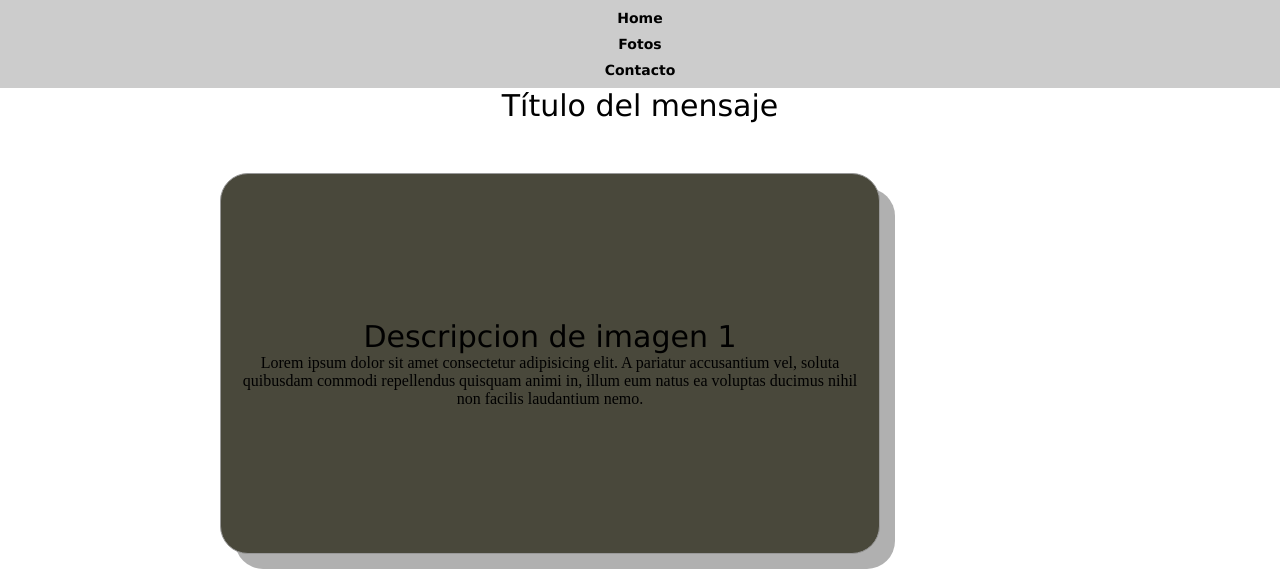
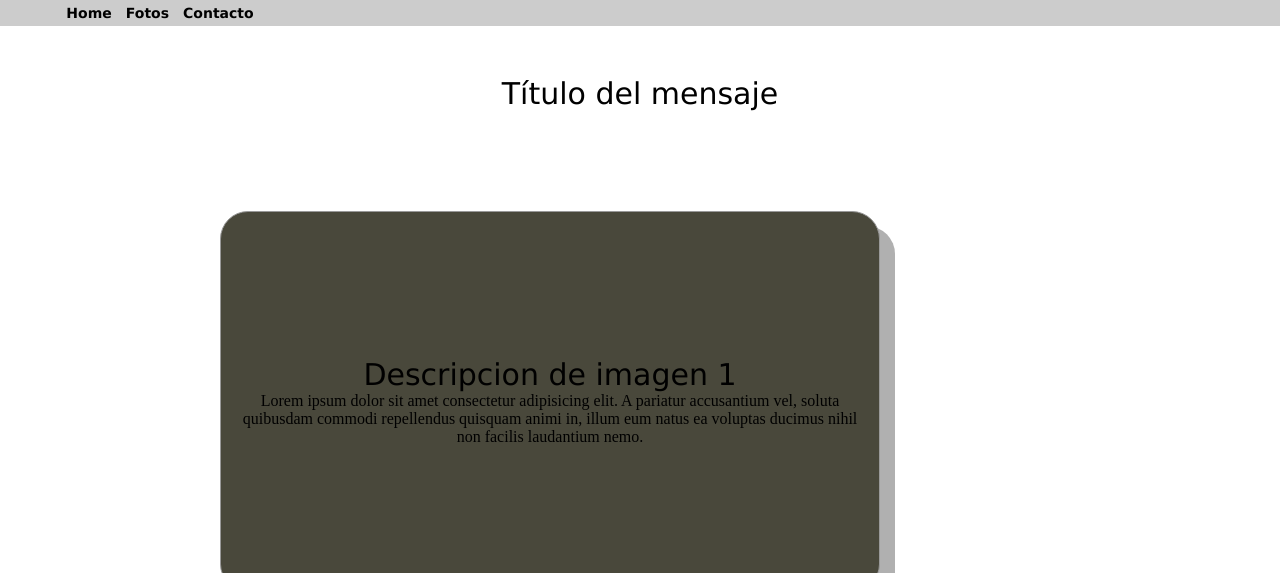
Before and after one commit to danieel696/Tarea2, a plain HTML site: page index.html in a window 1280 px wide. Shown: the top 573 px of the page. Drawn offline with Linux system fonts and the light colour scheme.

Commit message:
cuarto commit

```diff
--- a/css/estilos.css
+++ b/css/estilos.css
@@ -9,29 +9,35 @@ h1{
 }
 header, section, footer, aside, nav, article, figure, figcaption, hgroup{
     display: block;
+
 }
 body{
     text-align: center;
 }
+#grupo{
+    margin: 50px;
+}
 #menu{
     background: #CCCCCC;
-    padding: 5px 15px;
+    padding-right: 75%;
+
 }
 #menu li{
-    display: flex-start;
+    display: inline-block;
     list-style: none;
     padding: 5px;
     font: bold 14px verdana, sans-serif;
+
 }
 #seccion{
-    float: left; /*ACOMODA A LOS ELEMENTOS DEPENDIENDO DEL LADO QUE LE INDIQUE*/
+    float: left;
     width: 660px;
     margin: 100px;
     margin: 50px 50px 50px 220px;
 
 }
 #seccion2{
-    float: right; /*ACOMODA A LOS ELEMENTOS DEPENDIENDO DEL LADO QUE LE INDIQUE*/
+    float: right;
     width: 660px;
     margin: 50px 220px 50px 50px;
 }
@@ -72,5 +78,5 @@ body{
     border-top: 2px solid #999999;
 }
 img{
-    width: 620px;
+    width: 600px;
 }
--- a/index.html
+++ b/index.html
@@ -16,7 +16,7 @@
             </ul>
         </nav>
         <header>
-            <hgroup>
+            <hgroup id="grupo">
                 <h1>Título del mensaje</h1>
             </hgroup>
         </header>
```
